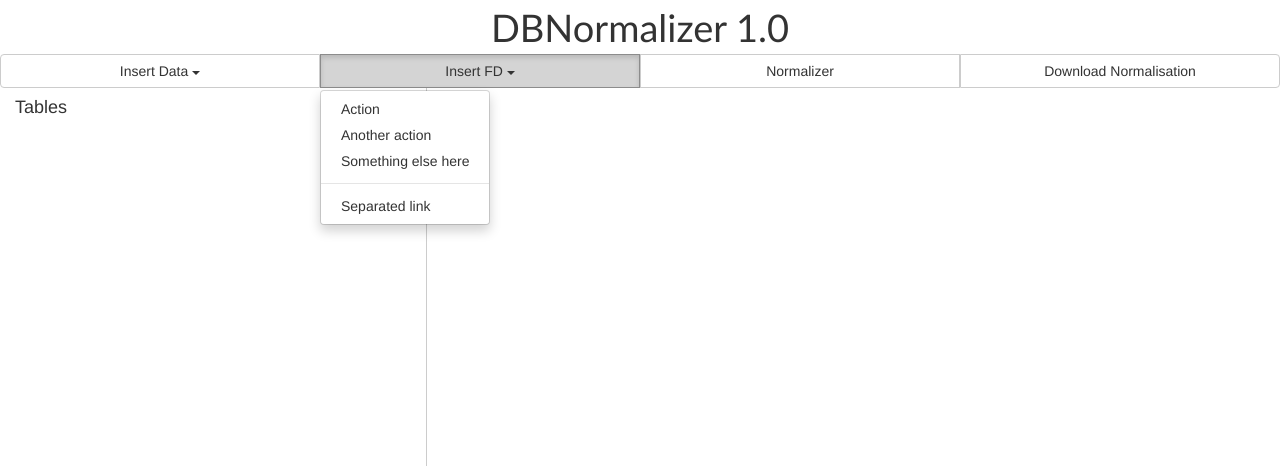
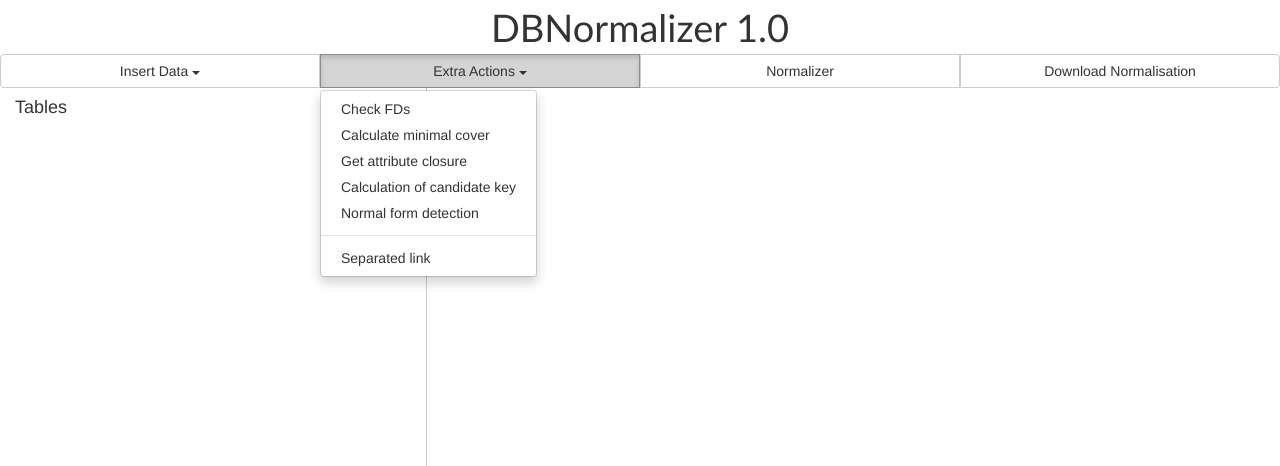
Before and after one commit to mairaladeira/adb_project, a Flask app: page / in a window 1280 px wide, after a click on "Extra Actions". Shown: the top 466 px of the page. Run offline with Flask 2, Linux system fonts and the light colour scheme; some libraries are stand-ins or nearby versions.

Commit message:
FD edition

```diff
--- a/dbnormalizer/core/table/FD.py
+++ b/dbnormalizer/core/table/FD.py
@@ -12,4 +12,10 @@ class FD:
 
     @property
     def get_rhs(self):
-        return  self.rhs
+        return self.rhs
+
+    def set_lhs(self, lhs):
+        self.lhs = lhs
+
+    def set_rhs(self, rhs):
+        self.rhs = rhs
--- a/dbnormalizer/web/static/js/default.js
+++ b/dbnormalizer/web/static/js/default.js
@@ -58,12 +58,44 @@ function insertFDButton(domIdButton, data, callback){
                 $('#attr-box').html('');
                 $('#attr-lhs').html('');
                 $('#attr-rhs').html('');
-                var fd_elem = createFdsElement(fd, table);
+                var data_id = parseInt($('.fd-elem:last-child').data('id')) + 1;
+                var fd_elem = createFdsElement(fd, table, data_id);
                 $('#table-'+table).find('.fds-list').append(fd_elem);
+                edit_button_unbind_click();
+                edit_button_bind_click();
             }
 
         });
     });
+}
+
+function editFDButton(domIdButton, data, callback){
+     $("#" + domIdButton).on("click", function(){
+
+         var table = $("#"+data[0]).html();
+         var lhs = [];
+         $.each($("#"+data[1]).find('li'), function(){
+            lhs.push($(this).html());
+         });
+         var rhs = [];
+         $.each($("#"+data[2]).find('li'), function(){
+            rhs.push($(this).html());
+         });
+         var id = $(this).data('id');
+         var fd = {lhs: lhs, rhs: rhs};
+         $.post("/"+domIdButton, {table: table, lhs: lhs.toString(), rhs: rhs.toString(), id: id}).done(function(data){
+            if(data == "success"){
+                $('.modal').removeClass('in');
+                $('#attr-box-edit-fd').html('');
+                $('#attr-lhs-edit-fd').html('');
+                $('#attr-rhs-edit-fd').html('');
+                var fd_elem = createFdsElement(fd, table, id);
+                $('.fd-elem[data-id='+id+']').replaceWith(fd_elem);
+                edit_button_unbind_click()
+                edit_button_bind_click();
+            }
+         });
+     });
 }
 
 var textfiles = {}
@@ -132,7 +164,7 @@ function createTableContentElements(table){
     content.appendChild(attr_list);
     var fds = newHTMLElement('ol', {class:'fds-list'});
     $.each(table['fds'], function(i, val){
-        var fd = createFdsElement(val, table['name']);
+        var fd = createFdsElement(val, table['name'], i);
         fds.appendChild(fd);
     });
     var fds_title_elem = newHTMLElement('div', {class:'fds-title'});
@@ -155,8 +187,8 @@ function createTableAttributeElement(attr) {
     return newHTMLElement('li', {class: 'attr-elem', text:attr});
 }
 
-function createFdsElement(fds,table_name) {
-    var fd = newHTMLElement('li', {class:'fd-elem'});
+function createFdsElement(fds,table_name, key) {
+    var fd = newHTMLElement('li', {class:'fd-elem', 'data-id': key});
     var fd_lhs = newHTMLElement('div', {class:'fds fds_lhs'});
     var fd_rhs = newHTMLElement('div', {class:'fds fds_rhs'});
     $.each(fds['lhs'], function(j,lhs){
@@ -170,7 +202,6 @@ function createFdsElement(fds,table_name) {
     });
     var fds_edit = newHTMLElement('a', {
                         class:'glyphicon glyphicon-edit fds_edit_icon',
-                        id:'edit-fd-'+table_name,
                         title: 'Edit FDs',
                         'data-id': table_name,
                         role: 'button',
@@ -207,12 +238,28 @@ function displayTables(data) {
         $('.fds_add_icon').bind('click', function(e){
             var table = $(this).data('id');
             $(".modal-title #add-fd-table-name").html( table );
-            $.post("/requestAddFD", {table: table}).done(function(data){
+            $.post("/requestFD", {table: table}).done(function(data){
                 data = JSON.parse(data);
                 create_addFd_attr_list(data);
             });
         });
+        edit_button_bind_click();
     }, 1000);
+}
+
+function generate_fd_list_elem(parent) {
+    var list_attr = []
+    parent.find('.lhs').each(function(){
+        list_attr.push($(this).html());
+        var fd = newHTMLElement('li', {class:'attr-elem', text: $(this).html()});
+        $('#attr-lhs-edit-fd').append(fd);
+    })
+    parent.find('.rhs').each(function(){
+        list_attr.push($(this).html());
+        var fd = newHTMLElement('li', {class:'attr-elem', text: $(this).html()});
+        $('#attr-rhs-edit-fd').append(fd);
+    })
+    return list_attr;
 }
 
 function create_addFd_attr_list(attributes) {
@@ -222,8 +269,44 @@ function create_addFd_attr_list(attributes) {
         attr_list.append(a);
     })
     $(function() {
-    $( "#attr-box, #attr-lhs, #attr-rhs" ).sortable({
+        $( "#attr-box, #attr-lhs, #attr-rhs" ).sortable({
           connectWith: ".sortable-box"
         }).disableSelection();
     });
 }
+
+function create_editFD_lists(data, list_of_attr) {
+    $.each(data, function(key, val){
+        if(list_of_attr.indexOf(val) == -1){
+            var fd = newHTMLElement('li', {class:'attr-elem', text: val});
+            $('#attr-box-edit-fd').append(fd);
+        }
+        $(function() {
+            $( "#attr-box-edit-fd, #attr-lhs-edit-fd, #attr-rhs-edit-fd" ).sortable({
+              connectWith: ".sortable-box"
+            }).disableSelection();
+        });
+    });
+}
+
+function edit_button_bind_click(){
+    $('.fds_edit_icon').bind('click', function(e){
+        $('#attr-box-edit-fd').html('');
+        $('#attr-lhs-edit-fd').html('');
+        $('#attr-rhs-edit-fd').html('');
+        var table = $(this).data('id');
+        var parent = $(this).parent();
+        var id = parent.data('id');
+        $('#editFDButton').attr('data-id', id);
+        $(".modal-title #edit-fd-table-name").html( table );
+        var list_of_attr = generate_fd_list_elem(parent);
+        $.post("/requestFD", {table: table}).done(function(data){
+            data = JSON.parse(data);
+            create_editFD_lists(data, list_of_attr);
+        });
+    });
+}
+
+function edit_button_unbind_click() {
+    $('.fds_edit_icon').unbind('click');
+}
--- a/dbnormalizer/web/templates/index.html
+++ b/dbnormalizer/web/templates/index.html
@@ -31,14 +31,15 @@
             </div>
 
             <div class="btn-group">
-                <button type="button" class="btn btn-default dropdown-toggle" data-toggle="dropdown"
-                        aria-expanded="false">
-                    Insert FD <span class="caret"></span>
+                <button type="button" class="btn btn-default dropdown-toggle" data-toggle="dropdown" aria-expanded="false">
+                    Extra Actions <span class="caret"></span>
                 </button>
                 <ul class="dropdown-menu" role="menu">
-                    <li><a href="#">Action</a></li>
-                    <li><a href="#">Another action</a></li>
-                    <li><a href="#">Something else here</a></li>
+                    <li><a href="#">Check FDs</a></li>
+                    <li><a href="#">Calculate minimal cover</a></li>
+                    <li><a href="#">Get attribute closure</a></li>
+                    <li><a href="#">Calculation of candidate key</a></li>
+                    <li><a href="#">Normal form detection</a></li>
                     <li class="divider"></li>
                     <li><a href="#">Separated link</a></li>
                 </ul>
@@ -235,6 +236,10 @@
 
         });
 
+        editFDButton("editFDButton", ["edit-fd-table-name", "attr-lhs-edit-fd", "attr-rhs-edit-fd"], function(result){
+
+        });
+
     });
 
 
--- a/dbnormalizer/web/web.py
+++ b/dbnormalizer/web/web.py
@@ -70,18 +70,40 @@ def upload(button):
                 error = schema_structure.get_error()
                 print(error)
                 return error
-        elif button == "requestAddFD":
+        elif button == "requestFD":
             table_name = request.form['table']
             attrs = schema.get_table_attributes(table_name)
             js_object = get_add_fds_js_object(attrs)
             return js_object
         elif button == "insertFDButton":
             table_name = request.form['table']
-            lhs = request.form['lhs'].split(',')
-            rhs = request.form['rhs'].split(',')
+            lhs = []
+            rhs = []
+            lhs_list = request.form['lhs'].split(',')
+            rhs_list = request.form['rhs'].split(',')
             table = schema.get_table_by_name(table_name)
+            for l in lhs_list:
+                lhs.append(table.get_attribute_by_name(l))
+            for r in rhs_list:
+                lhs.append(table.get_attribute_by_name(r))
             fd = FD(lhs, rhs)
             table.add_fd(fd)
+            return "success"
+        elif button == "editFDButton":
+            table_name = request.form['table']
+            lhs_list = request.form['lhs'].split(',')
+            rhs_list = request.form['rhs'].split(',')
+            lhs = []
+            rhs = []
+            fd_id = request.form['id']
+            table = schema.get_table_by_name(table_name)
+            for l in lhs_list:
+                lhs.append(table.get_attribute_by_name(l))
+            for r in rhs_list:
+                lhs.append(table.get_attribute_by_name(r))
+            fd = table.get_fd_by_id(int(fd_id))
+            fd.set_lhs(lhs)
+            fd.set_rhs(rhs)
             return "success"
         return "Undefined button: " + button
     except Exception as e:
```
Also changed, not shown: dbnormalizer/core/table/Table.py (+13 -0 lines).
